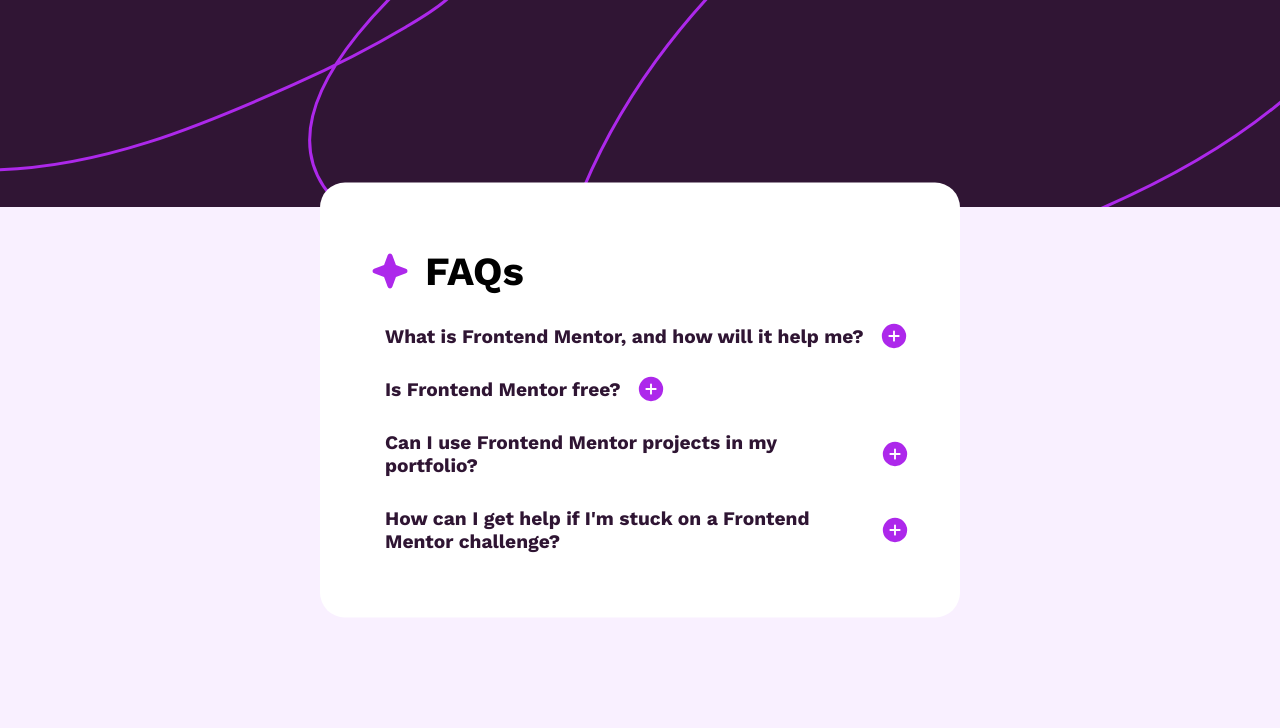
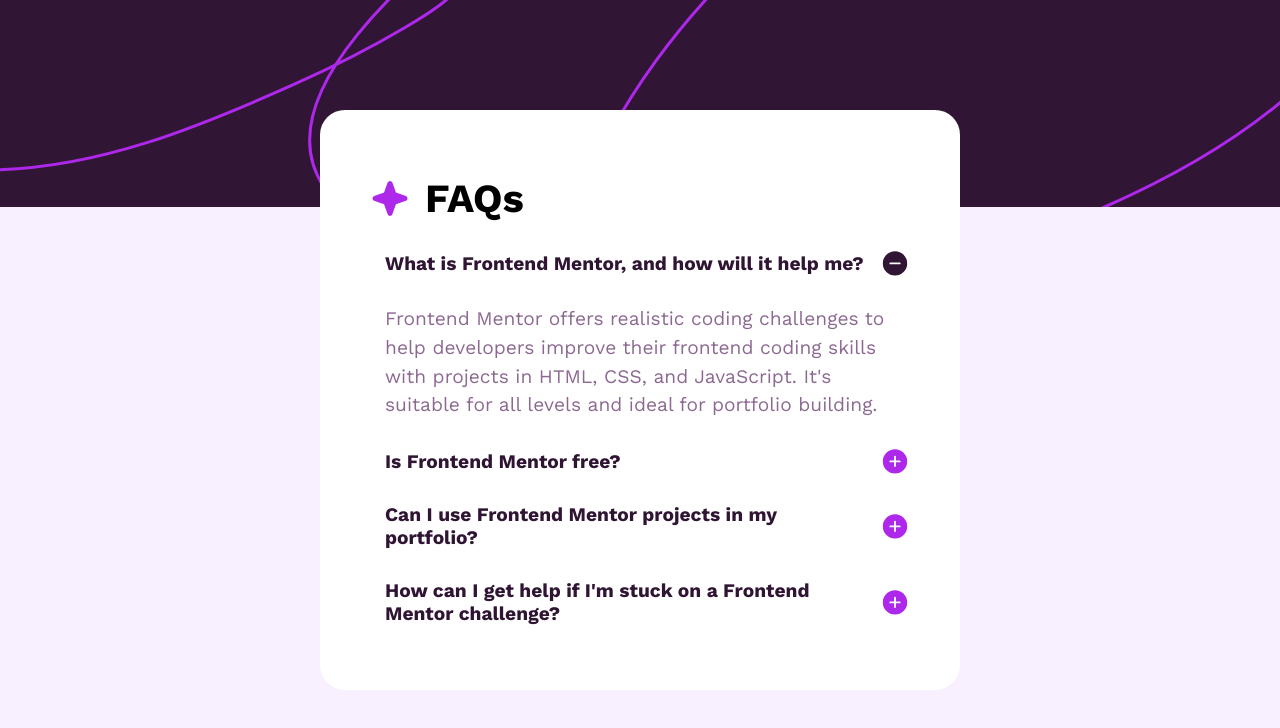
Before and after one commit to pharouqy/faq-accordion-main, a plain HTML site: page index.html in a window 1280 px wide. Drawn offline with nearby package versions, Linux system fonts and the light colour scheme.

Commit message:
Fixed up some tricks

```diff
--- a/index.html
+++ b/index.html
@@ -29,10 +29,10 @@
         </div>
         <div class="faq">
           <h2>What is Frontend Mentor, and how will it help me?</h2>
-          <img src="./assets/images/icon-plus.svg" alt="" />
-          <img src="./assets/images/icon-minus.svg" alt="" class="hide"/>
+          <img src="./assets/images/icon-plus.svg" alt="" class="hide" />
+          <img src="./assets/images/icon-minus.svg" alt="" />
         </div>
-        <p class="paraph">
+        <p class="paraph open">
           Frontend Mentor offers realistic coding challenges to help developers
           improve their frontend coding skills with projects in HTML, CSS, and
           JavaScript. It's suitable for all levels and ideal for portfolio
@@ -41,7 +41,7 @@
         <div class="faq">
           <h2>Is Frontend Mentor free?</h2>
           <img src="./assets/images/icon-plus.svg" alt="" />
-          <img src="./assets/images/icon-minus.svg" alt="" class="hide"/>
+          <img src="./assets/images/icon-minus.svg" alt="" class="hide" />
         </div>
         <p class="paraph">
           Yes, Frontend Mentor offers both free and premium coding challenges,
@@ -51,7 +51,7 @@
         <div class="faq">
           <h2>Can I use Frontend Mentor projects in my portfolio?</h2>
           <img src="./assets/images/icon-plus.svg" alt="" />
-          <img src="./assets/images/icon-minus.svg" alt="" class="hide"/>
+          <img src="./assets/images/icon-minus.svg" alt="" class="hide" />
         </div>
         <p class="paraph">
           Yes, you can use projects completed on Frontend Mentor in your
@@ -63,7 +63,7 @@
             How can I get help if I'm stuck on a Frontend Mentor challenge?
           </h2>
           <img src="./assets/images/icon-plus.svg" alt="" />
-          <img src="./assets/images/icon-minus.svg" alt="" class="hide"/>
+          <img src="./assets/images/icon-minus.svg" alt="" class="hide" />
         </div>
         <p class="paraph">
           The best place to get help is inside Frontend Mentor's Discord
--- a/style/style.css
+++ b/style/style.css
@@ -77,6 +77,10 @@ h2 {
   display: none;
 }
 
+.faq {
+  justify-content: space-between
+}
+
 @media all and (max-width: 425px) {
   aside {
     width: 360px;
```
